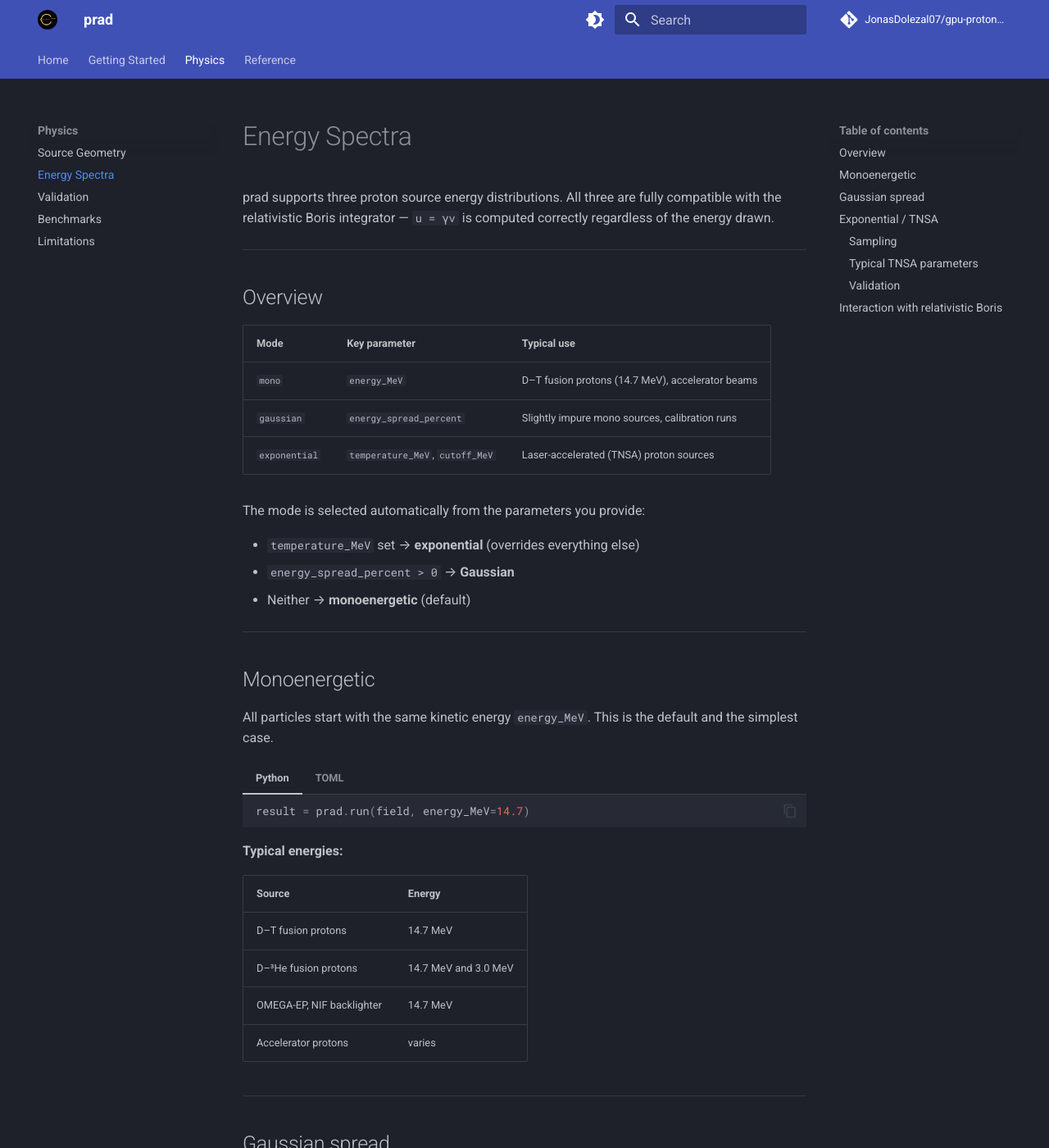
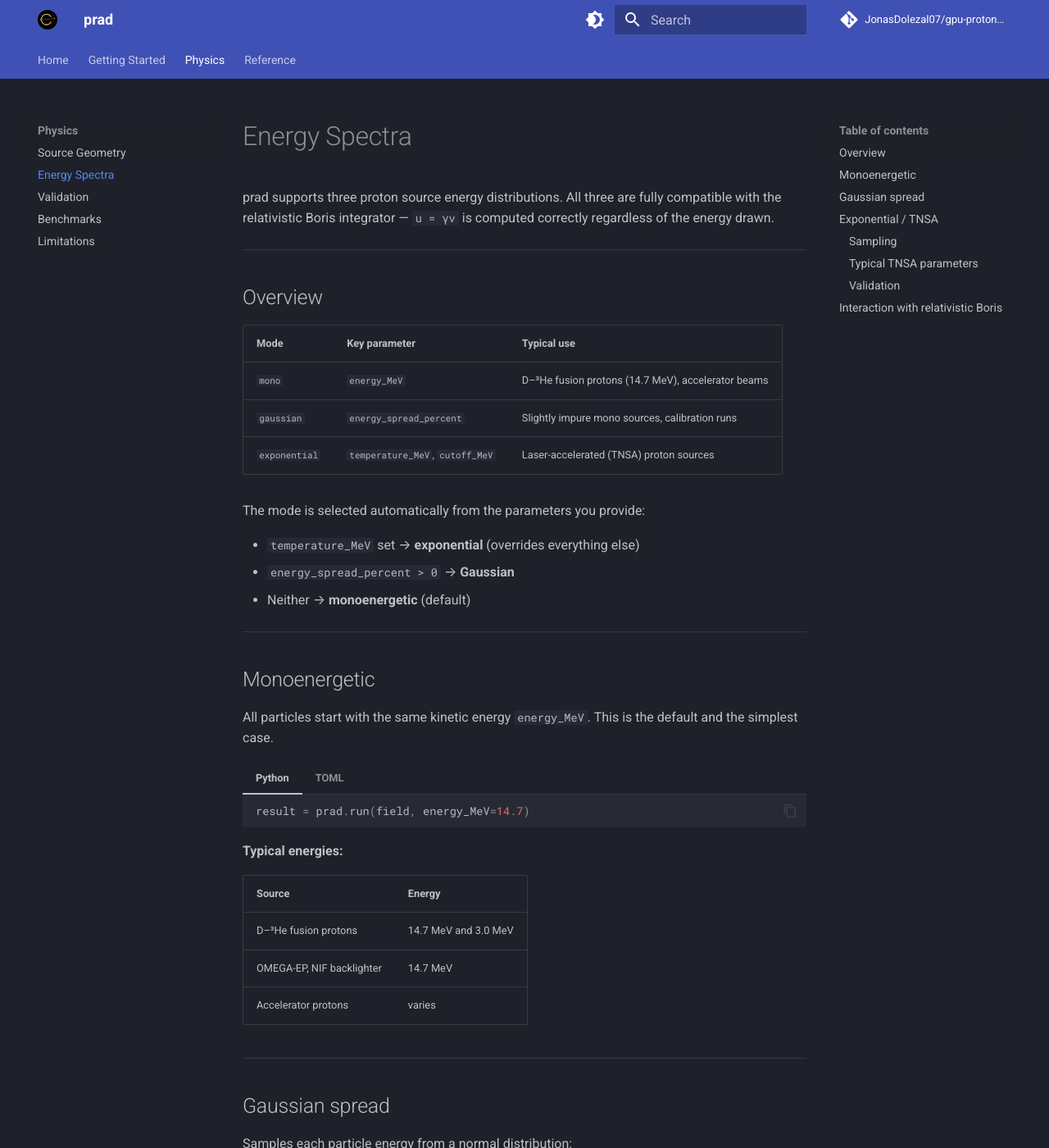
Before and after one commit to JonasDolezal07/gpu-proton-radiography, an MkDocs documentation site: the page built from docs/spectra.md, in a window 1280 px wide and 1400 px high. Shown: the whole window at 82% size. Built offline with MkDocs 1.6.1 and Material for MkDocs 9.7.7, drawn with Linux system fonts in a browser that asks for light colours; comment, search, counter and statistics services are not loaded.

Commit message:
Fix D–T → D–³He label and sync version to 0.3.1
14.7 MeV protons are a D–³He fusion product, not D–T (which gives
14.1 MeV neutrons and 3.5 MeV alphas). Update all label occurrences in
README, docs/index.md, and docs/spectra.md. Also remove the erroneous
D–T row from the spectra energies table.

Bump version string from 0.3.0 to 0.3.1 in README (perf section +
BibTeX block), docs/benchmark.md, and CITATION.cff to match PyPI.

```diff
--- a/docs/spectra.md
+++ b/docs/spectra.md
@@ -10,7 +10,7 @@ All three are fully compatible with the relativistic Boris integrator —
 
 | Mode | Key parameter | Typical use |
 |---|---|---|
-| `mono` | `energy_MeV` | D–T fusion protons (14.7 MeV), accelerator beams |
+| `mono` | `energy_MeV` | D–³He fusion protons (14.7 MeV), accelerator beams |
 | `gaussian` | `energy_spread_percent` | Slightly impure mono sources, calibration runs |
 | `exponential` | `temperature_MeV`, `cutoff_MeV` | Laser-accelerated (TNSA) proton sources |
 
@@ -45,7 +45,6 @@ This is the default and the simplest case.
 
 | Source | Energy |
 |---|---|
-| D–T fusion protons | 14.7 MeV |
 | D–³He fusion protons | 14.7 MeV and 3.0 MeV |
 | OMEGA-EP, NIF backlighter | 14.7 MeV |
 | Accelerator protons | varies |
```
Also changed, not shown: README.md (+3 -3 lines), docs/benchmark.md (+1 -1 lines), docs/index.md (+1 -1 lines), 1 other file.
